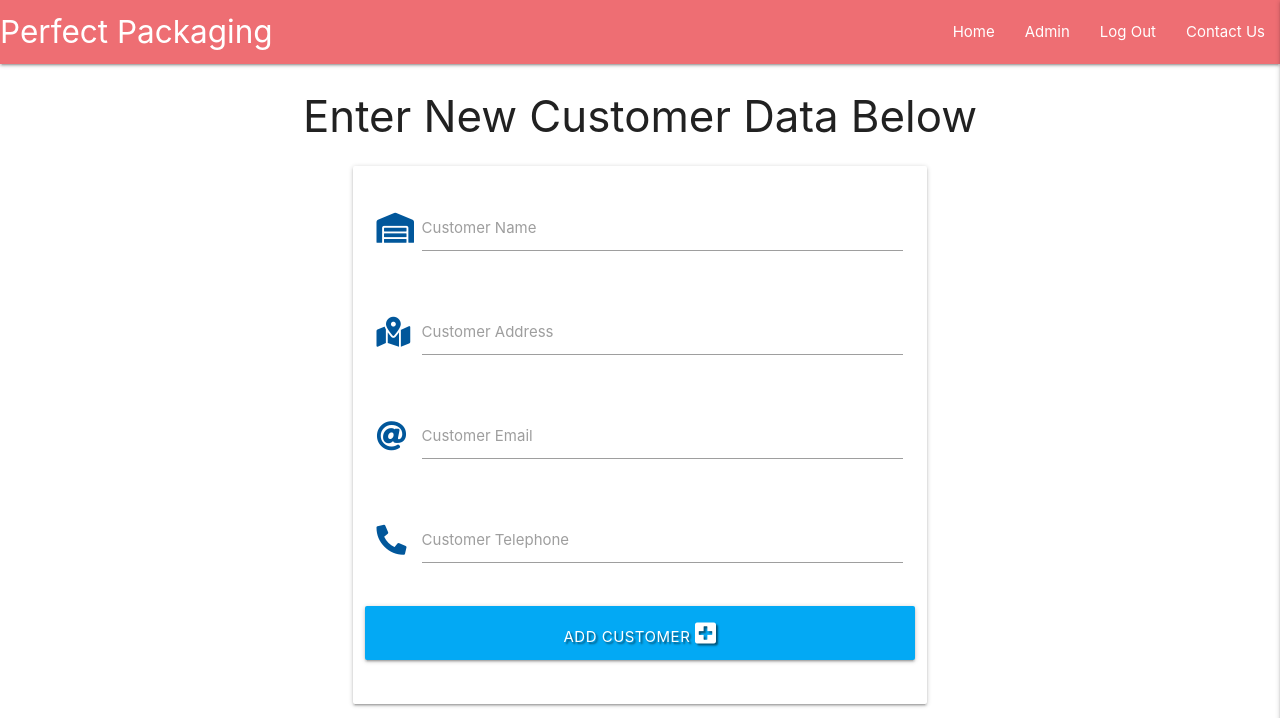
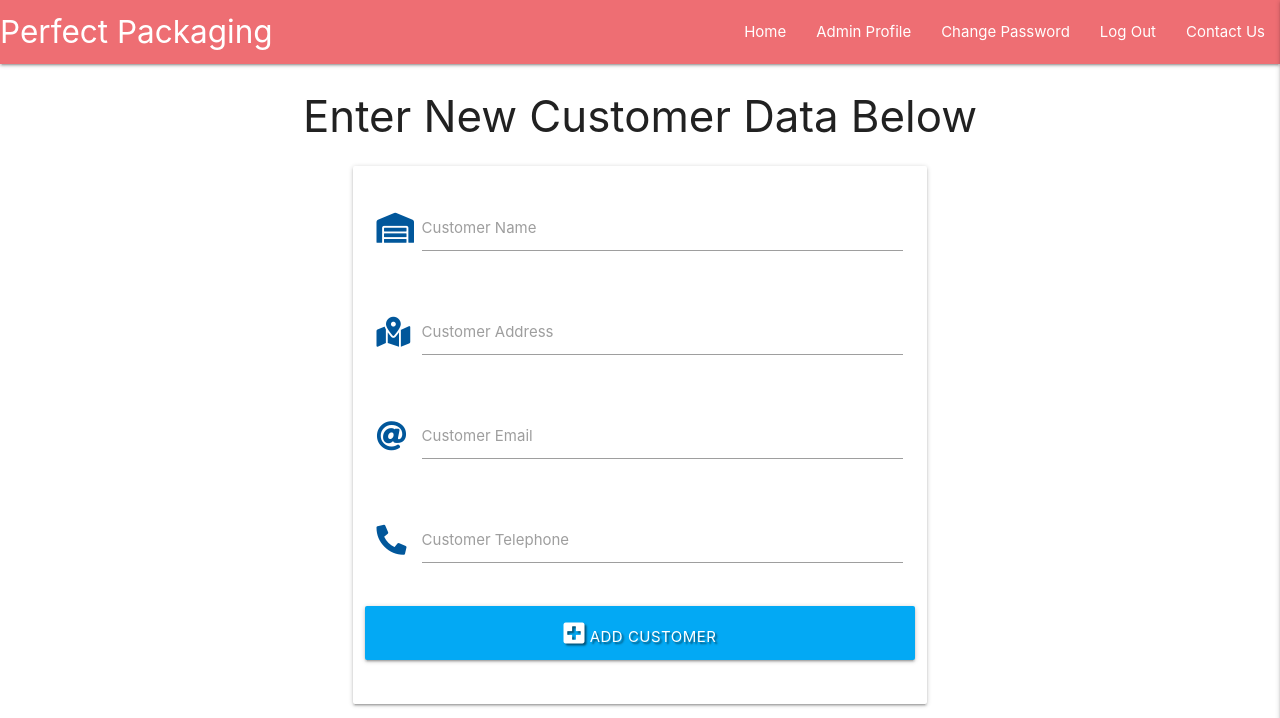
Before and after one commit to rajendradanve/perfect-packaging-inventory-mi3, a Flask app: page /add_customer in a window 1280 px wide. Shown: the top 718 px of the page. Run offline with Flask 2, Linux system fonts and the light colour scheme; the visitor is signed in with stand-in values (Sample User, id 1); some libraries are stand-ins or nearby versions.

Commit message:
add customer function updated

```diff
--- a/app.py
+++ b/app.py
@@ -1,4 +1,6 @@
 import os
+import random
+import string
 from flask import (
     Flask, flash, render_template,
     redirect, request, session, url_for)
@@ -65,10 +67,37 @@ def logout():
     return redirect(url_for("login"))
 
 
-@app.route("/add_customer")
+def get_password_string(length):
+    # With combination of lower and upper case
+    password_str = ''.join(random.choice(
+        string.ascii_letters) for i in range(length))
+
+    return password_str
+
+
+@app.route("/add_customer", methods=["GET", "POST"])
 def add_customer():
     if session["user"] != "admin":
         return redirect(url_for("login"))
+
+    if request.method == "POST":
+        # check if username already exist in db
+        existing_customer = mongo.db.users.find_one(
+            {"customer_email": request.form.get("customer_email").lower()})
+
+        if existing_user:
+            flash("Customer already exist")
+            return redirect(url_for("add_customer"))
+        else:
+            password = get_password_string(random.randint(5, 10))
+            register_customer = {
+                "customer_name": request.form.get("customer_name").lower(),
+                "customer_address": request.form.get("customer_address"),
+                "customer_email": request.form.get("customer_email"),
+                "customer_contact_number": request.form.get(
+                        "customer_contact_number"),
+                "customer_password": generate_password_hash(password)
+        }
 
 
     return render_template("add_customer.html")
@@ -85,6 +114,12 @@ def delete_customer():
 
     return render_template("delete_customer.html")
 
+
+@app.route("/change_password")
+def change_password():
+
+    return render_template("change_password.html")
+
 if __name__ == "__main__":
     app.run(host=os.environ.get("IP"),
         port =int(os.environ.get("PORT")),
--- a/templates/add_customer.html
+++ b/templates/add_customer.html
@@ -39,7 +39,7 @@
          </div>
    </div>
    <div class="row">
-       <button type="submit" class="col s12 btn-large light-blue text-darken-4 text-shadow">Add Customer <i class="fas fa-plus-square"></i></button>
+       <button type="submit" class="col s12 btn-large light-blue text-darken-4 text-shadow"><i class="fas fa-plus-square"></i> Add Customer</button>
    </div>
 
    </div>
--- a/templates/base.html
+++ b/templates/base.html
@@ -31,8 +31,12 @@
                     <li><a href="{{url_for('index')}}">Home</a></li>
             {% if session.user %}
             {% if session.user == 'admin' %}
-                <li><a href="{{url_for('admin')}}">Admin</a></li>
+                <li><a href="{{url_for('admin')}}">Admin Profile</a></li>
+                {% else %}
+                <li><a href="{{url_for('admin')}}">Customer Profile</a></li>
                 {% endif %}
+
+            <li><a href="{{url_for('change_password')}}">Change Password</a></li>
             <li><a href="{{url_for('logout')}}">Log Out</a></li>
 
             {% else %}
```
Also changed, not shown: templates/change_password.html (added).
